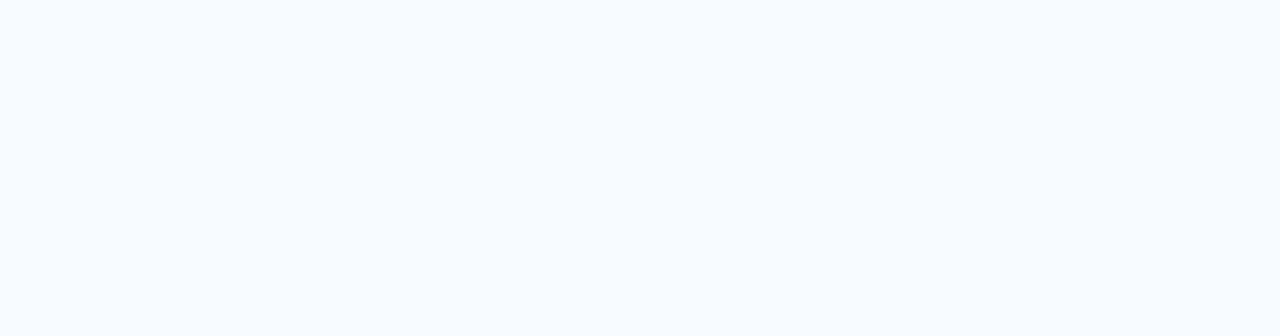
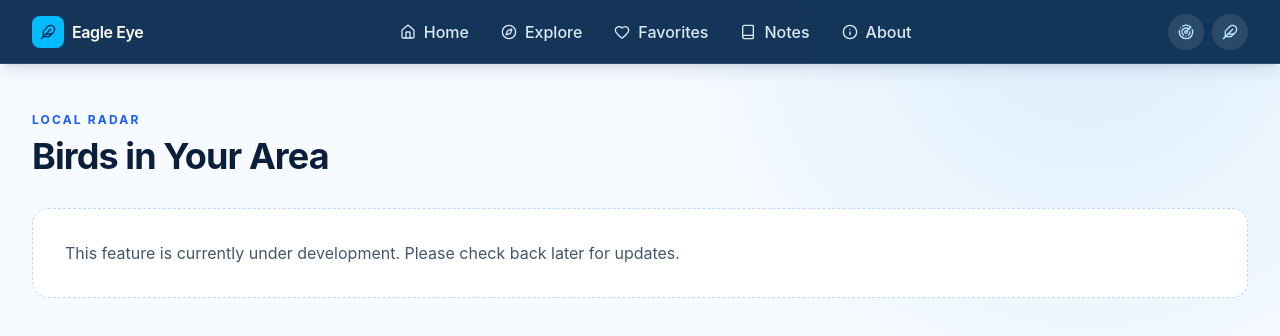
Before and after one commit to darrel124568/eagle-eye, a React (Vite) app: page /local-radar in a window 1280 px wide. Before the commit this address had no page. Shown: the top 336 px of the page. Built offline with nearby package versions, Linux system fonts and the light colour scheme.

Commit message:
Add Local Radar page and update navigation links

```diff
--- a/src/App.jsx
+++ b/src/App.jsx
@@ -4,6 +4,7 @@ import About from './pages/About/About'
 import BirdDetails from './pages/BirdDetails/BirdDetails'
 import Explorer from './pages/Explorer/Explorer'
 import Favourites from './pages/Favorites/Favorites'
+import LocalRadar from './pages/LocalRadar/LocalRadar'
 import {BirdProvider} from './context/birdContext'
 import {FavoritesProvider} from './context/favoritesContext'
 import {FeaturedBirdProvider} from './context/featuredBirdContext'
@@ -21,6 +22,9 @@ export default function App() {
       <Route path='/bird/:id' element={<BirdDetails/>}/>
       <Route path='/about' element={<About/>}/>
       <Route path='/favorites' element={<Favourites/>}/>
+      <Route path='/notes' element={<h1 className="p-6 text-2xl font-bold text-blue-600">Notes Page - Coming Soon!</h1>}/>
+      <Route path='/local-radar' element={<LocalRadar/>}/>
+      <Route path='*' element={<h1 className="p-6 text-2xl font-bold text-red-600">404 - Page Not Found</h1>}/>
     </Routes>
     </BrowserRouter>
     </FeaturedBirdProvider>
--- a/src/components/Navbar/Navbar.jsx
+++ b/src/components/Navbar/Navbar.jsx
@@ -1,6 +1,7 @@
 import { useState } from 'react';
 import { NavLink } from 'react-router-dom';
-import { Feather, Menu, X, Heart, Compass, Info, Home, Book } from 'lucide-react';
+import { Link } from 'react-router-dom';
+import { Feather, Menu, X, Heart, Compass, Info, Home, Radar, Book } from 'lucide-react';
 
 export default function Navbar() {
   const [isOpen, setIsOpen] = useState(false);
@@ -9,7 +10,8 @@ export default function Navbar() {
     { to: '/', label: 'Home', icon: Home },
     { to: '/explore', label: 'Explore', icon: Compass },
     { to: '/favorites', label: 'Favorites', icon: Heart },
-    { to: '/about', label: 'About', icon: Info },
+    { to: '/notes', label: 'Notes', icon: Book },
+    { to: '/about', label: 'About', icon: Info }
   ];
 
   const linkClass = ({ isActive }) =>
@@ -70,9 +72,9 @@ export default function Navbar() {
         </div>
       )}
       <div className="flex items-center space-x-2">
-      <button type="button" className="flex h-9 w-9 items-center justify-center rounded-full bg-white/10 transition hover:bg-white/20" onClick={() => alert('Notes features coming soon!')} aria-label="Notes">
-            <Book className="h-4 w-4 text-sky-200" />
-      </button>
+      <Link to="/local-radar" className="flex h-9 w-9 items-center justify-center rounded-full bg-white/10 transition hover:bg-white/20" aria-label="Local Radar">
+            <Radar className="h-4 w-4 text-sky-200" />
+      </Link>
       <button type="button" className="flex h-9 w-9 items-center justify-center rounded-full bg-white/10 transition hover:bg-white/20" onClick={() => alert('User features coming soon!')} aria-label="User profile">
             <Feather className="h-4 w-4 text-sky-200" />
       </button>
--- a/src/pages/Home/Home.jsx
+++ b/src/pages/Home/Home.jsx
@@ -41,14 +41,24 @@ export default function Home() {
           <p className="text-blue-100 text-base sm:text-lg">
             Explore species taxonomy, vocalizations, distribution, and environmental status across global ecosystems.
           </p>
-          <Link
+          <div className="flex flex-wrap gap-4">
+             <Link
             to="/explore"
             className="inline-flex items-center gap-2 rounded-xl bg-white px-6 py-3 font-bold text-[#0e4f8f] shadow-md transition hover:bg-sky-50"
           >
             <span>Explore Birds</span>
             <ArrowRight className="h-5 w-5" />
           </Link>
+          <Link
+            to="/local-radar"
+            className="inline-flex items-center gap-2 rounded-xl bg-white px-6 py-3 font-bold text-[#0e4f8f] shadow-md transition hover:bg-sky-50"
+          >
+            <span>Local bird Radar</span>
+            <ArrowRight className="h-5 w-5" />
+          </Link>
         </div>
+          </div>
+
       </section>
 
       {/* Feature Highlights */}
--- /dev/null
+++ b/src/pages/LocalRadar/LocalRadar.jsx
@@ -0,0 +1,19 @@
+import Navbar from '../../components/Navbar/Navbar';
+
+
+export default function LocalRadar() {
+  return (
+    <>
+      <Navbar />
+      <main className="mx-auto max-w-7xl space-y-8 px-5 py-10 sm:px-8 sm:py-12">
+        <div>
+          <p className="mb-2 text-xs font-bold uppercase tracking-[.18em] text-blue-600">Local Radar</p>
+          <h1 className="text-4xl font-bold tracking-tight text-[#0b1f3a]">Birds in Your Area</h1>
+        </div>
+        <p className="rounded-2xl border border-dashed border-blue-200 bg-white p-8 text-slate-600">
+          This feature is currently under development. Please check back later for updates.
+        </p>
+      </main>
+    </>
+  );
+}
```
